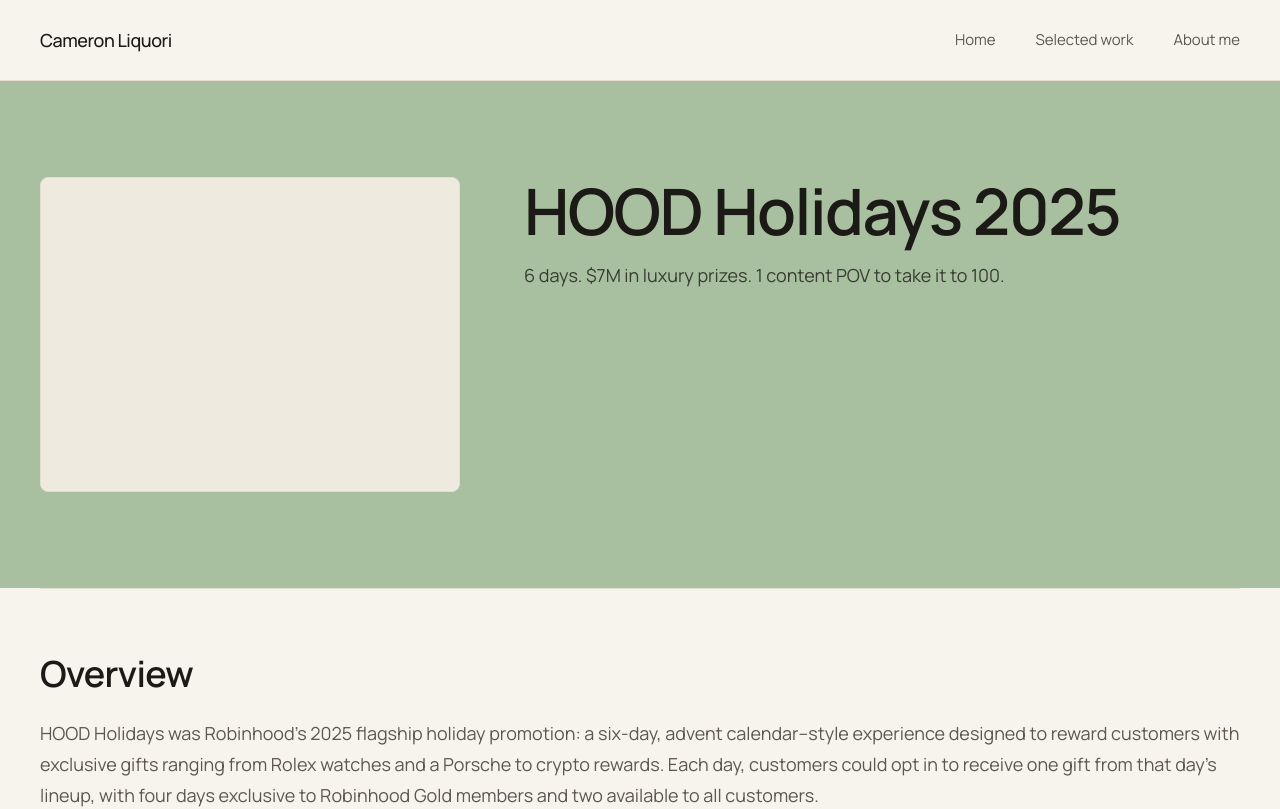
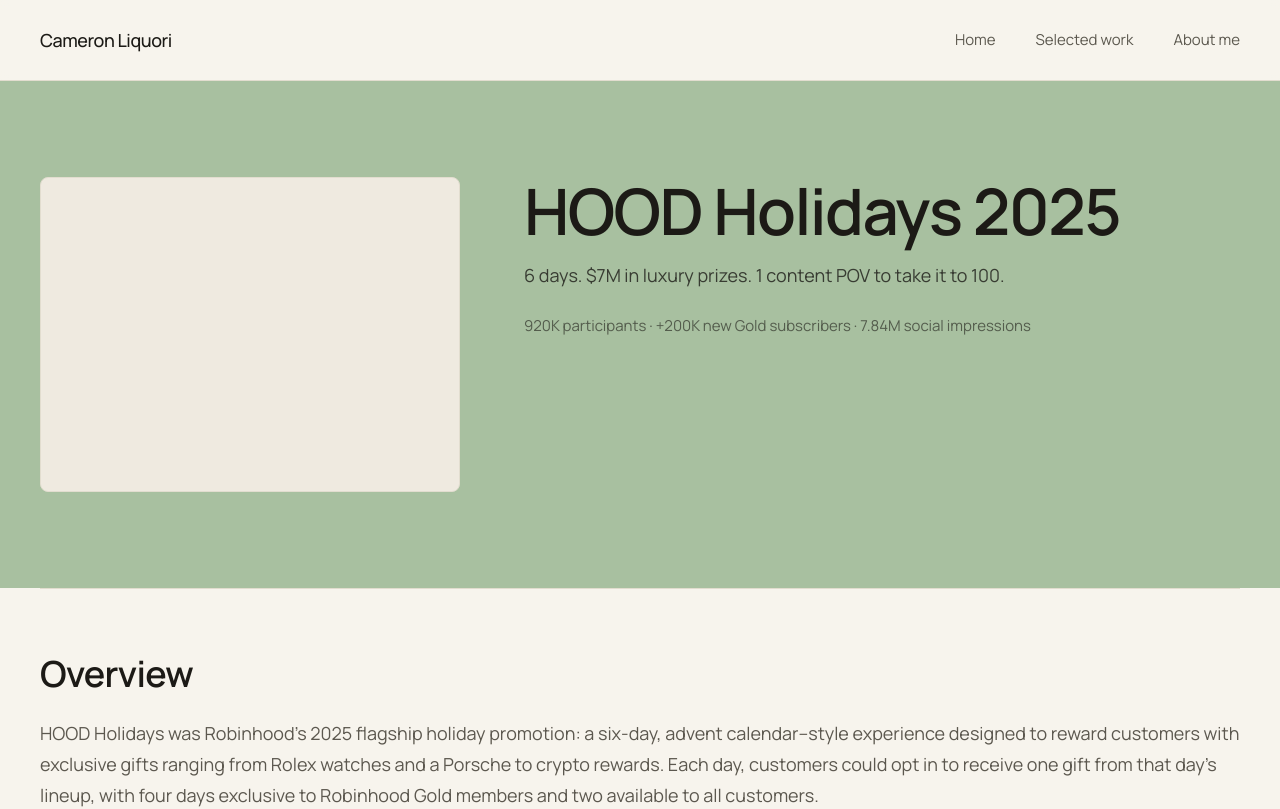
Before and after one commit to cameronliquori/Cameron-portfolio, a Next.js app: page /work/hood-holidays in a window 1280 px wide. Shown: the top 809 px of the page. Built offline with nearby package versions, Linux system fonts and the light colour scheme.

Commit message:
Update CaseStudyTemplate.tsx

```diff
--- a/components/CaseStudyTemplate.tsx
+++ b/components/CaseStudyTemplate.tsx
@@ -6,7 +6,11 @@
 export default function CaseStudyTemplate({ caseStudy }: { caseStudy: CaseStudyData }) {
   return (
     <article>
-      <CaseStudyHero title={caseStudy.title} description={caseStudy.heroDescription} />
+      <CaseStudyHero
+  title={caseStudy.title}
+  description={caseStudy.heroDescription}
+  heroMetricsSummary={caseStudy.heroMetricsSummary}
+/>
 
       <div className="max-w-page mx-auto px-6 md:px-10">
         {caseStudy.sections.map((section) => (
```
